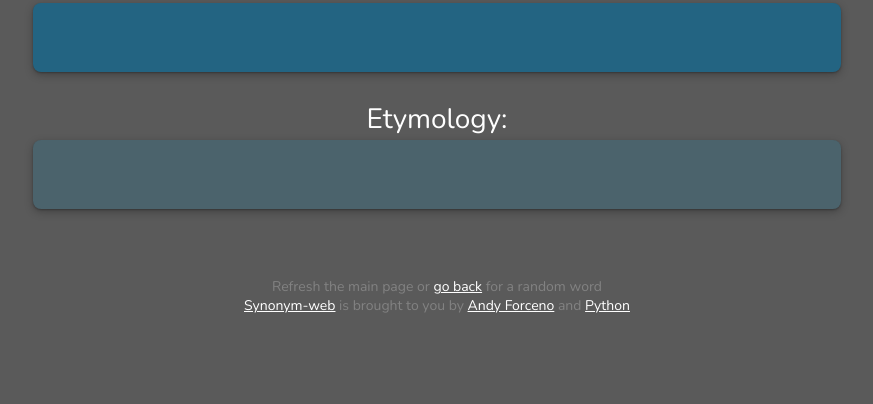
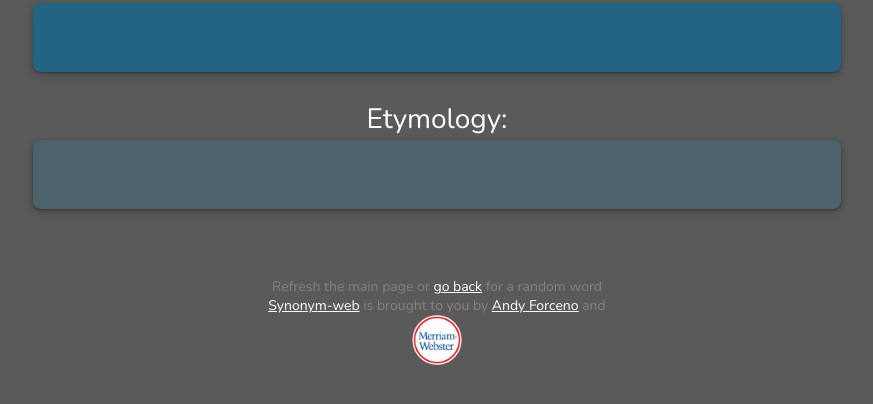
Before and after one commit to sophieforceno/synonym-web, a Flask app: template app/templates/index.html in a window 1280 px wide. Shown: the part 274-678 px from the top of the page, without its empty margins (203-1076 px from the left). Run offline with Flask 2, Linux system fonts and the light colour scheme; the template is opened without the code that fills it, so the values that code supplies are empty; some web fonts are replaced.

Commit message:
Added MW logo

```diff
--- a/app/templates/index.html
+++ b/app/templates/index.html
@@ -81,5 +81,4 @@
     {{ etymology|safe }}
 </div></div>
 <div class="footer">Refresh the main page or <a href="../">go back</a> for a random word<br>
-<a href="https://github.com/andyforceno/synonym-web">Synonym-web</a> is brought to you by <a href="https://github.com/andyforceno">Andy Forceno</a> and <a href="https://www.python.org/">Python</a>
-</div>
+<a href="https://github.com/andyforceno/synonym-web">Synonym-web</a> is brought to you by <a href="https://github.com/andyforceno">Andy Forceno</a> and <br><a href="https://dictionaryapi.com/"><img src="/static/mwlogo.png" width="50" height="50"/></a></div>
```
Also changed, not shown: app/static/mwlogo.png (added).
